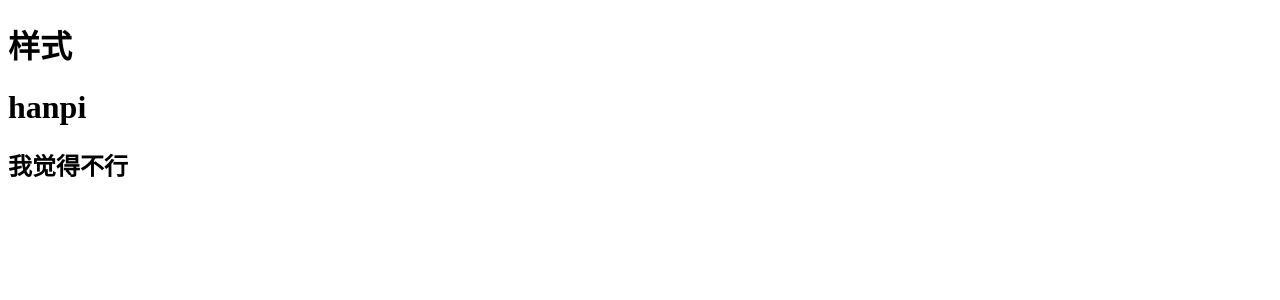
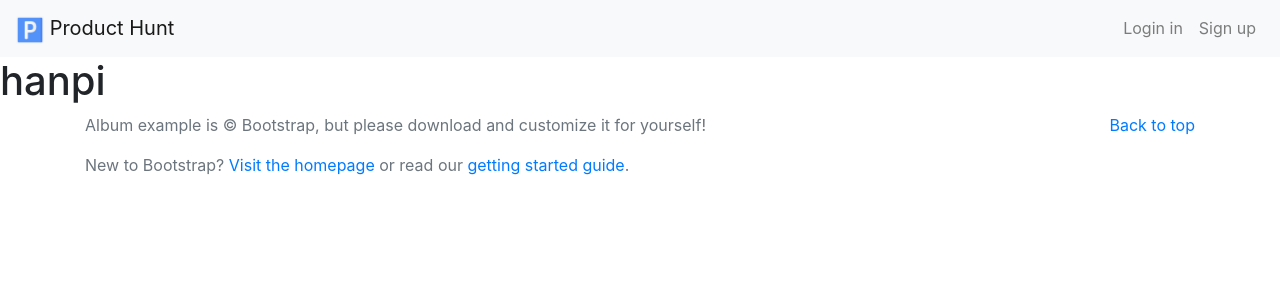
Before and after one commit to xipinfan/product, a Django app: page / in a window 1280 px wide. Shown: the top 300 px of the page. Run offline with Django 3.2, Linux system fonts and the light colour scheme; some libraries are stand-ins or nearby versions.

Commit message:
添加了网页模板

```diff
--- a/ph/settings.py
+++ b/ph/settings.py
@@ -121,3 +121,7 @@
 # https://docs.djangoproject.com/en/3.0/howto/static-files/
 
 STATIC_URL = '/static/'
+STATIC_ROOT = os.path.join(BASE_DIR, 'static')
+STATIC_DIRS = [
+    os.path.join(BASE_DIR, 'products/static'),
+]
--- a/templates/theme.html
+++ b/templates/theme.html
@@ -1,14 +1,72 @@
-<!DOCTYPE html>
+<!doctype html>
 <html lang="en">
-<head>
-    <meta charset="UTF-8">
-    <title></title>
-</head>
-<body>
-    <h1>样式</h1>
+    {% load static  %}
+  <head>
+    <meta charset="utf-8">
+    <meta name="viewport" content="width=device-width, initial-scale=1, shrink-to-fit=no">
+    <meta name="description" content="">
+    <meta name="author" content="Mark Otto, Jacob Thornton, and Bootstrap contributors">
+    <meta name="generator" content="Jekyll v3.8.6">
+    <title>Album example · Bootstrap</title>
+
+    <link rel="canonical" href="https://getbootstrap.com/docs/4.4/examples/album/">
+
+    <!-- Bootstrap core CSS -->
+<link rel="stylesheet" href="https://stackpath.bootstrapcdn.com/bootstrap/4.4.1/css/bootstrap.min.css" integrity="sha384-Vkoo8x4CGsO3+Hhxv8T/Q5PaXtkKtu6ug5TOeNV6gBiFeWPGFN9MuhOf23Q9Ifjh" crossorigin="anonymous">
+
+    <!-- Favicons -->
+<link rel="apple-touch-icon" href="/docs/4.4/assets/img/favicons/apple-touch-icon.png" sizes="180x180">
+<link rel="icon" href="/docs/4.4/assets/img/favicons/favicon-32x32.png" sizes="32x32" type="image/png">
+<link rel="icon" href="/docs/4.4/assets/img/favicons/favicon-16x16.png" sizes="16x16" type="image/png">
+<link rel="manifest" href="/docs/4.4/assets/img/favicons/manifest.json">
+<link rel="mask-icon" href="/docs/4.4/assets/img/favicons/safari-pinned-tab.svg" color="#563d7c">
+<link rel="icon" href="/docs/4.4/assets/img/favicons/favicon.ico">
+<meta name="msapplication-config" content="/docs/4.4/assets/img/favicons/browserconfig.xml">
+<meta name="theme-color" content="#563d7c">
+    <style>
+      .bd-placeholder-img {
+        font-size: 1.125rem;
+        text-anchor: middle;
+        -webkit-user-select: none;
+        -moz-user-select: none;
+        -ms-user-select: none;
+        user-select: none;
+      }
+
+      @media (min-width: 768px) {
+        .bd-placeholder-img-lg {
+          font-size: 3.5rem;
+        }
+      }
+    </style>
+  </head>
+  <body>
+  <nav class="navbar navbar-expand-lg navbar-light bg-light">
+      <a class="navbar-brand" href="#"><img width="28px" height="28px" src=" {% static 'log_p.png' %} " alt=""> Product Hunt</a>
+      <button class="navbar-toggler" type="button" data-toggle="collapse" data-target="#navbarNavAltMarkup" aria-controls="navbarNavAltMarkup" aria-expanded="false" aria-label="Toggle navigation">
+        <span class="navbar-toggler-icon"></span>
+      </button>
+      <div class="collapse navbar-collapse" id="navbarNavAltMarkup">
+        <div class="navbar-nav ml-auto">
+          <a class="nav-item nav-link" href="#">Login in</a>
+          <a class="nav-item nav-link" href="#">Sign up</a>
+        </div>
+      </div>
+    </nav>
     {% block content %}
 
     {% endblock content %}
-    <h2>我觉得不行</h2>
-</body>
+    <footer class="text-muted">
+      <div class="container">
+        <p class="float-right">
+          <a href="#">Back to top</a>
+        </p>
+        <p>Album example is &copy; Bootstrap, but please download and customize it for yourself!</p>
+        <p>New to Bootstrap? <a href="https://getbootstrap.com/">Visit the homepage</a> or read our <a href="/docs/4.4/getting-started/introduction/">getting started guide</a>.</p>
+      </div>
+    </footer>
+    <script src="https://code.jquery.com/jquery-3.4.1.slim.min.js" integrity="sha384-J6qa4849blE2+poT4WnyKhv5vZF5SrPo0iEjwBvKU7imGFAV0wwj1yYfoRSJoZ+n" crossorigin="anonymous"></script>
+    <script src="https://cdn.jsdelivr.net/npm/popper.js@1.16.0/dist/umd/popper.min.js" integrity="sha384-Q6E9RHvbIyZFJoft+2mJbHaEWldlvI9IOYy5n3zV9zzTtmI3UksdQRVvoxMfooAo" crossorigin="anonymous"></script>
+    <script src="https://stackpath.bootstrapcdn.com/bootstrap/4.4.1/js/bootstrap.min.js" integrity="sha384-wfSDF2E50Y2D1uUdj0O3uMBJnjuUD4Ih7YwaYd1iqfktj0Uod8GCExl3Og8ifwB6" crossorigin="anonymous"></script>
+  </body>
 </html>
```
Also changed, not shown: products/static/log_p.png (added), static/log_p.png (added).
